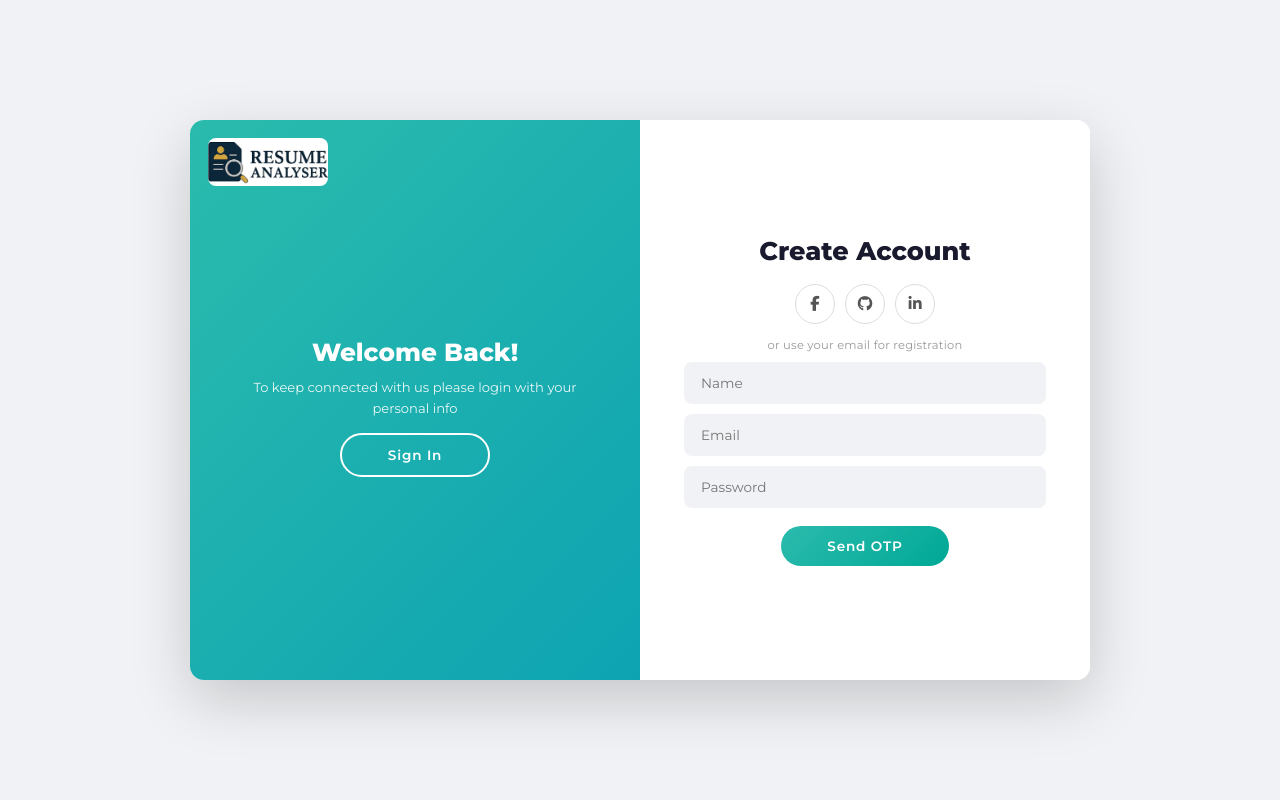
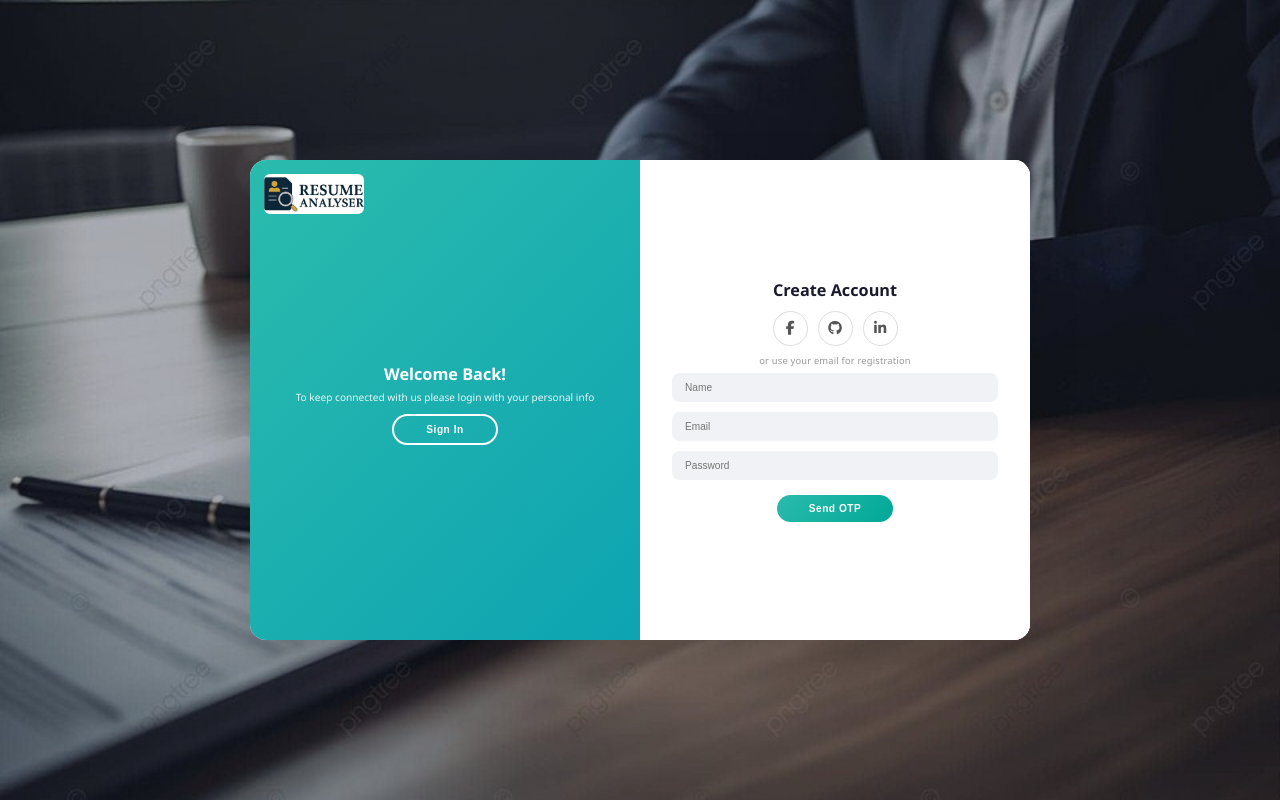
Before and after one commit to KYNandini/Resume_analyzer_AI, a plain HTML site: page resume-analyzer-login/index.html in a window 1280 px wide. Both pictures are taken after a click on the button "Sign Up". Drawn offline with Linux system fonts and the light colour scheme.

Commit message:
feat: add background images, PDF validation, and UI improvements
- Add background image to login page (career/resume themed)
- Add separate background image to register page (businessman signing)
- Background switches automatically when toggling between Login/Register panels
- Add PDF file type validation on frontend (blocks JPEG/PNG uploads)
- Add PDF validation on backend (server.js and server.py)
- Improve error messages for non-PDF file uploads
- Fix generic 'Make sure server.py is running' error message

```diff
--- a/resume-analyzer-login/index.html
+++ b/resume-analyzer-login/index.html
@@ -6,7 +6,7 @@
   <meta name="viewport" content="width=device-width, initial-scale=1.0">
   <title>Resume Analyser – Register / Login</title>
   <link rel="stylesheet" href="https://cdnjs.cloudflare.com/ajax/libs/font-awesome/6.5.0/css/all.min.css">
-  <link href="https://fonts.googleapis.com/css2?family=Montserrat:wght@400;600;800&display=swap" rel="stylesheet">
+  <!-- Fonts: using system font stack — no internet required -->
   <style>
     * {
       box-sizing: border-box;
@@ -14,24 +14,37 @@
       padding: 0;
     }
 
+    html {
+      font-size: 13px;
+    }
+
     body {
-      background: #f0f2f5;
+      background: linear-gradient(rgba(15, 23, 42, 0.35), rgba(15, 23, 42, 0.35)), url("https://tse4.mm.bing.net/th/id/OIP.jRvweB9Pv9F4wsW_0rXQowHaE8?r=0&rs=1&pid=ImgDetMain&o=7&rm=3") no-repeat center center fixed;
+      background-size: cover;
       display: flex;
       justify-content: center;
       align-items: center;
       min-height: 100vh;
-      font-family: 'Montserrat', sans-serif;
+      font-family: 'Segoe UI', 'Inter', system-ui, -apple-system, BlinkMacSystemFont, sans-serif;
+      transition: background-image 0.5s ease-in-out;
+    }
+
+    body.register-mode {
+      background: linear-gradient(rgba(15, 23, 42, 0.35), rgba(15, 23, 42, 0.35)), url("./register_bg.png") no-repeat center center fixed;
+      background-size: cover;
     }
 
     .container {
       background: #fff;
-      border-radius: 14px;
-      box-shadow: 0 20px 60px rgba(0, 0, 0, 0.18);
+      border-radius: 16px;
+      box-shadow: 0 20px 50px rgba(0, 0, 0, 0.15);
       position: relative;
       overflow: hidden;
-      width: 900px;
-      max-width: 100%;
-      min-height: 560px;
+      width: 780px;
+      max-width: 92vw;
+      height: 480px;
+      max-height: 85vh;
+      min-height: 440px;
     }
 
     .form-container {
@@ -86,20 +99,20 @@
       background: #fff;
       display: flex;
       flex-direction: column;
-      padding: 0 44px;
+      padding: 0 32px;
       height: 100%;
       justify-content: center;
       width: 100%;
       align-items: center;
       text-align: center;
-      gap: 10px;
+      gap: 6px;
     }
 
     form h1 {
-      font-size: 1.6rem;
+      font-size: 1.25rem;
       font-weight: 800;
       color: #1a1a2e;
-      margin-bottom: 4px;
+      margin-bottom: 2px;
     }
 
     form span {
@@ -112,10 +125,10 @@
       background: #f0f2f5;
       border: 1.5px solid transparent;
       border-radius: 8px;
-      padding: 12px 16px;
+      padding: 8px 12px;
       width: 100%;
       font-family: 'Montserrat', sans-serif;
-      font-size: 0.85rem;
+      font-size: 0.78rem;
       color: #333;
       outline: none;
       transition: border-color 0.25s, box-shadow 0.25s;
@@ -127,17 +140,17 @@
     }
 
     button {
-      margin-top: 8px;
-      border-radius: 22px;
+      margin-top: 5px;
+      border-radius: 18px;
       border: none;
-      padding: 12px 46px;
+      padding: 8px 32px;
       background: linear-gradient(135deg, #2bbbad, #00a896);
       color: white;
       font-family: 'Montserrat', sans-serif;
       font-weight: 600;
-      font-size: 0.85rem;
+      font-size: 0.78rem;
       cursor: pointer;
-      letter-spacing: 0.06em;
+      letter-spacing: 0.05em;
       transition: transform 0.2s, box-shadow 0.2s;
     }
 
@@ -150,7 +163,7 @@
       background: transparent;
       border: 2px solid white;
       color: white;
-      margin-top: 14px;
+      margin-top: 10px;
     }
 
     .ghost:hover {
@@ -160,7 +173,7 @@
     }
 
     form a {
-      font-size: 0.76rem;
+      font-size: 0.72rem;
       color: #2bbbad;
       text-decoration: none;
     }
@@ -173,7 +186,7 @@
       display: flex;
       justify-content: center;
       gap: 10px;
-      margin: 4px 0;
+      margin: 2px 0;
     }
 
     .social-container a {
@@ -182,10 +195,10 @@
       display: flex;
       justify-content: center;
       align-items: center;
-      height: 40px;
-      width: 40px;
+      height: 35px;
+      width: 35px;
       color: #555;
-      font-size: 15px;
+      font-size: 14px;
       text-decoration: none;
       transition: all 0.25s;
     }
@@ -231,7 +244,7 @@
       flex-direction: column;
       justify-content: center;
       align-items: center;
-      padding: 0 48px;
+      padding: 0 35px;
       text-align: center;
       height: 100%;
       width: 50%;
@@ -239,14 +252,14 @@
     }
 
     .overlay-panel h1 {
-      font-size: 1.55rem;
+      font-size: 1.25rem;
       font-weight: 800;
-      margin: 14px 0 10px;
+      margin: 8px 0 5px;
     }
 
     .overlay-panel p {
-      font-size: 0.82rem;
-      line-height: 1.6;
+      font-size: 0.78rem;
+      line-height: 1.45;
       opacity: 0.9;
     }
 
@@ -271,11 +284,11 @@
 
     .logo-fixed {
       position: absolute;
-      top: 18px;
-      left: 18px;
-      width: 120px;
+      top: 14px;
+      left: 14px;
+      width: 100px;
       height: auto;
-      border-radius: 8px;
+      border-radius: 6px;
       z-index: 999;
       pointer-events: none;
     }
@@ -311,7 +324,7 @@
       display: none;
       position: fixed;
       inset: 0;
-      background: rgba(0,0,0,0.45);
+      background: rgba(0, 0, 0, 0.45);
       -webkit-backdrop-filter: blur(4px);
       backdrop-filter: blur(4px);
       z-index: 9000;
@@ -319,37 +332,58 @@
       align-items: center;
       animation: fpFadeIn 0.25s ease;
     }
-    .fp-overlay.active { display: flex; }
+
+    .fp-overlay.active {
+      display: flex;
+    }
+
     @keyframes fpFadeIn {
-      from { opacity:0; }
-      to   { opacity:1; }
+      from {
+        opacity: 0;
+      }
+
+      to {
+        opacity: 1;
+      }
     }
+
     .fp-modal {
       background: #fff;
       border-radius: 16px;
-      box-shadow: 0 24px 64px rgba(0,0,0,0.22);
+      box-shadow: 0 24px 64px rgba(0, 0, 0, 0.22);
       padding: 40px 36px 32px;
       width: 380px;
       max-width: 95vw;
       position: relative;
-      animation: fpSlideUp 0.3s cubic-bezier(.34,1.56,.64,1);
+      animation: fpSlideUp 0.3s cubic-bezier(.34, 1.56, .64, 1);
     }
+
     @keyframes fpSlideUp {
-      from { opacity:0; transform:translateY(30px) scale(0.96); }
-      to   { opacity:1; transform:translateY(0) scale(1); }
+      from {
+        opacity: 0;
+        transform: translateY(30px) scale(0.96);
+      }
+
+      to {
+        opacity: 1;
+        transform: translateY(0) scale(1);
+      }
     }
+
     .fp-modal h2 {
       font-size: 1.3rem;
       font-weight: 800;
       color: #1a1a2e;
       margin-bottom: 6px;
     }
+
     .fp-modal p.fp-sub {
       font-size: 0.78rem;
       color: #888;
       margin-bottom: 20px;
       line-height: 1.5;
     }
+
     .fp-modal .fp-close {
       position: absolute;
       top: 14px;
@@ -364,7 +398,13 @@
       line-height: 1;
       transition: color 0.2s;
     }
-    .fp-modal .fp-close:hover { color: #333; box-shadow: none; transform: none; }
+
+    .fp-modal .fp-close:hover {
+      color: #333;
+      box-shadow: none;
+      transform: none;
+    }
+
     .fp-modal input {
       background: #f0f2f5;
       border: 1.5px solid transparent;
@@ -378,10 +418,12 @@
       margin-bottom: 12px;
       transition: border-color 0.25s, box-shadow 0.25s;
     }
+
     .fp-modal input:focus {
       border-color: #2bbbad;
-      box-shadow: 0 0 0 3px rgba(43,187,173,0.15);
+      box-shadow: 0 0 0 3px rgba(43, 187, 173, 0.15);
     }
+
     .fp-btn {
       width: 100%;
       border-radius: 22px;
@@ -397,13 +439,27 @@
       transition: transform 0.2s, box-shadow 0.2s;
       margin-top: 4px;
     }
+
     .fp-btn:hover {
       transform: translateY(-2px);
-      box-shadow: 0 8px 20px rgba(43,187,173,0.35);
+      box-shadow: 0 8px 20px rgba(43, 187, 173, 0.35);
     }
-    .fp-btn:disabled { opacity:0.6; cursor:not-allowed; transform:none; box-shadow:none; }
-    .fp-step { display: none; }
-    .fp-step.active { display: block; }
+
+    .fp-btn:disabled {
+      opacity: 0.6;
+      cursor: not-allowed;
+      transform: none;
+      box-shadow: none;
+    }
+
+    .fp-step {
+      display: none;
+    }
+
+    .fp-step.active {
+      display: block;
+    }
+
     .fp-msg {
       font-size: 0.78rem;
       margin-top: 10px;
@@ -412,21 +468,39 @@
       display: none;
       text-align: center;
     }
-    .fp-msg.error { background:#ffeaea; color:#c0392b; display:block; }
-    .fp-msg.success { background:#e6faf8; color:#00897b; display:block; }
+
+    .fp-msg.error {
+      background: #ffeaea;
+      color: #c0392b;
+      display: block;
+    }
+
+    .fp-msg.success {
+      background: #e6faf8;
+      color: #00897b;
+      display: block;
+    }
+
     .fp-steps-indicator {
       display: flex;
       justify-content: center;
       gap: 8px;
       margin-bottom: 22px;
     }
+
     .fp-dot {
-      width: 8px; height: 8px;
+      width: 8px;
+      height: 8px;
       border-radius: 50%;
       background: #ddd;
       transition: background 0.3s, transform 0.3s;
     }
-    .fp-dot.active { background: #2bbbad; transform: scale(1.3); }
+
+    .fp-dot.active {
+      background: #2bbbad;
+      transform: scale(1.3);
+    }
+
     .fp-back {
       background: none;
       border: none;
@@ -444,13 +518,20 @@
       letter-spacing: 0;
       font-weight: 600;
     }
-    .fp-back:hover { text-decoration: underline; box-shadow: none; transform: none; }
+
+    .fp-back:hover {
+      text-decoration: underline;
+      box-shadow: none;
+      transform: none;
+    }
+
     .otp-inputs {
       display: flex;
       gap: 8px;
       justify-content: center;
       margin-bottom: 12px;
     }
+
     .otp-inputs input {
       width: 44px;
       height: 52px;
@@ -464,15 +545,22 @@
       background: #f0f2f5;
       transition: border-color 0.25s, box-shadow 0.25s;
     }
+
     .otp-inputs input:focus {
       border-color: #2bbbad;
-      box-shadow: 0 0 0 3px rgba(43,187,173,0.15);
+      box-shadow: 0 0 0 3px rgba(43, 187, 173, 0.15);
     }
+
     .pw-wrap {
       position: relative;
       margin-bottom: 12px;
     }
-    .pw-wrap input { margin-bottom: 0; padding-right: 42px; }
+
+    .pw-wrap input {
+      margin-bottom: 0;
+      padding-right: 42px;
+    }
+
     .pw-toggle {
       position: absolute;
       right: 12px;
@@ -488,7 +576,12 @@
       margin: 0;
       line-height: 1;
     }
-    .pw-toggle:hover { color: #2bbbad; box-shadow: none; transform: translateY(-50%); }
+
+    .pw-toggle:hover {
+      color: #2bbbad;
+      box-shadow: none;
+      transform: translateY(-50%);
+    }
   </style>
 </head>
 
@@ -626,9 +719,11 @@
     // PANEL TOGGLE
     document.getElementById('signUp').addEventListener('click', () => {
       document.getElementById('container').classList.add("right-panel-active");
+      document.body.classList.add("register-mode");
     });
     document.getElementById('signIn').addEventListener('click', () => {
       document.getElementById('container').classList.remove("right-panel-active");
+      document.body.classList.remove("register-mode");
     });
     document.getElementById('backToSignupBtn').addEventListener('click', (e) => {
       e.preventDefault();
@@ -637,21 +732,21 @@
     });
 
     // ── FORGOT PASSWORD MODAL LOGIC ──────────────────────────────────────
-    const fpOverlay    = document.getElementById('fpOverlay');
-    const fpModal      = document.getElementById('fpModal');
-    const fpClose      = document.getElementById('fpClose');
+    const fpOverlay = document.getElementById('fpOverlay');
+    const fpModal = document.getElementById('fpModal');
+    const fpClose = document.getElementById('fpClose');
     const fpEmailInput = document.getElementById('fpEmail');
     let fpVerifiedEmail = '';
 
     function fpShowStep(n) {
-      [1,2,3].forEach(i => {
+      [1, 2, 3].forEach(i => {
         document.getElementById(`fpStep${i}`).classList.toggle('active', i === n);
         document.getElementById(`fpDot${i}`).classList.toggle('active', i === n);
       });
       clearFpMsgs();
     }
     function clearFpMsgs() {
-      ['fpMsg1','fpMsg2','fpMsg3'].forEach(id => {
+      ['fpMsg1', 'fpMsg2', 'fpMsg3'].forEach(id => {
         const el = document.getElementById(id);
         el.textContent = '';
         el.className = 'fp-msg';
@@ -694,15 +789,15 @@
     // OTP box: auto-advance on digit input, backspace to go back
     document.querySelectorAll('.fp-otp-digit').forEach((input, idx, all) => {
       input.addEventListener('input', () => {
-        input.value = input.value.replace(/[^0-9]/g,'').slice(-1);
-        if (input.value && idx < all.length - 1) all[idx+1].focus();
+        input.value = input.value.replace(/[^0-9]/g, '').slice(-1);
+        if (input.value && idx < all.length - 1) all[idx + 1].focus();
       });
       input.addEventListener('keydown', e => {
-        if (e.key === 'Backspace' && !input.value && idx > 0) all[idx-1].focus();
+        if (e.key === 'Backspace' && !input.value && idx > 0) all[idx - 1].focus();
       });
       input.addEventListener('paste', e => {
         e.preventDefault();
-        const pasted = (e.clipboardData || window.clipboardData).getData('text').replace(/[^0-9]/g,'').slice(0,6);
+        const pasted = (e.clipboardData || window.clipboardData).getData('text').replace(/[^0-9]/g, '').slice(0, 6);
         [...pasted].forEach((ch, i) => { if (all[i]) all[i].value = ch; });
         const next = all[Math.min(pasted.length, 5)];
         if (next) next.focus();
@@ -726,7 +821,7 @@
     // STEP 1: Send OTP
     document.getElementById('fpSendOtp').addEventListener('click', async () => {
       const email = fpEmailInput.value.trim();
-      if (!email || !email.includes('@')) { fpMsg('fpMsg1','Please enter a valid email address.','error'); return; }
+      if (!email || !email.includes('@')) { fpMsg('fpMsg1', 'Please enter a valid email address.', 'error'); return; }
       const btn = document.getElementById('fpSendOtp');
       btn.disabled = true; btn.textContent = 'Sending...';
       try {
@@ -753,7 +848,7 @@
     // STEP 2: Verify OTP
     document.getElementById('fpVerifyOtp').addEventListener('click', async () => {
       const otp = getFpOtp();
-      if (otp.length !== 6) { fpMsg('fpMsg2','Please enter all 6 digits.','error'); return; }
+      if (otp.length !== 6) { fpMsg('fpMsg2', 'Please enter all 6 digits.', 'error'); return; }
       const btn = document.getElementById('fpVerifyOtp');
       btn.disabled = true; btn.textContent = 'Verifying...';
       try {
@@ -785,8 +880,8 @@
       const newPw = document.getElementById('fpNewPw').value.trim();
       const confirmPw = document.getElementById('fpConfirmPw').value.trim();
       const otp = getFpOtp();
-      if (newPw.length < 6) { fpMsg('fpMsg3','Password must be at least 6 characters.','error'); return; }
-      if (newPw !== confirmPw) { fpMsg('fpMsg3','Passwords do not match.','error'); return; }
+      if (newPw.length < 6) { fpMsg('fpMsg3', 'Password must be at least 6 characters.', 'error'); return; }
+      if (newPw !== confirmPw) { fpMsg('fpMsg3', 'Passwords do not match.', 'error'); return; }
       const btn = document.getElementById('fpResetPw');
       btn.disabled = true; btn.textContent = 'Resetting...';
       try {
@@ -801,6 +896,7 @@
         setTimeout(() => {
           closeFpModal();
           document.getElementById('container').classList.remove('right-panel-active');
+          document.body.classList.remove('register-mode');
           document.getElementById('loginEmail').value = fpVerifiedEmail;
           document.getElementById('loginPassword').value = '';
           document.getElementById('loginPassword').focus();
@@ -880,6 +976,7 @@
         document.getElementById("signupFields").style.display = "flex";
         document.getElementById("otpSection").style.display = "none";
         document.getElementById('container').classList.remove("right-panel-active");
+        document.body.classList.remove("register-mode");
       } catch (err) {
         alert("Error connecting to server: " + err.message);
       }
--- a/resume-analyzer-login/style.css
+++ b/resume-analyzer-login/style.css
@@ -1,27 +1,36 @@
-@import url('https://fonts.googleapis.com/css?family=Montserrat:400,800');
+/* Fonts: using system font stack — no internet required */
 
 * {
 	box-sizing: border-box;
 }
 
 body {
-	background: #f6f5f7;
+	background: linear-gradient(rgba(15, 23, 42, 0.35), rgba(15, 23, 42, 0.35)), url("https://tse4.mm.bing.net/th/id/OIP.jRvweB9Pv9F4wsW_0rXQowHaE8?r=0&rs=1&pid=ImgDetMain&o=7&rm=3") no-repeat center center fixed;
+	background-size: cover;
 	display: flex;
 	justify-content: center;
 	align-items: center;
 	height: 100vh;
 	font-family: 'Montserrat', sans-serif;
+	transition: background-image 0.5s ease-in-out;
+}
+
+body.register-mode {
+	background: linear-gradient(rgba(15, 23, 42, 0.35), rgba(15, 23, 42, 0.35)), url("./register_bg.png") no-repeat center center fixed;
+	background-size: cover;
 }
 
 .container {
 	background: #fff;
-	border-radius: 10px;
-	box-shadow: 0 14px 28px rgba(0,0,0,0.25);
+	border-radius: 16px;
+	box-shadow: 0 20px 50px rgba(0, 0, 0, 0.15);
 	position: relative;
 	overflow: hidden;
-	width: 900px;
-	max-width: 100%;
-	min-height: 550px;
+	width: 780px;
+	max-width: 92vw;
+	height: 480px;
+	max-height: 85vh;
+	min-height: 440px;
 }
 
 .form-container {
```
Also changed, not shown: analysis-dashboard/index.html (+24 -3 lines), backend/server.js (+91 -2 lines), resume-analyzer-login/script.js (+7 -6 lines), resume-analyzer-login/register_bg.png (added), 1 other file.
